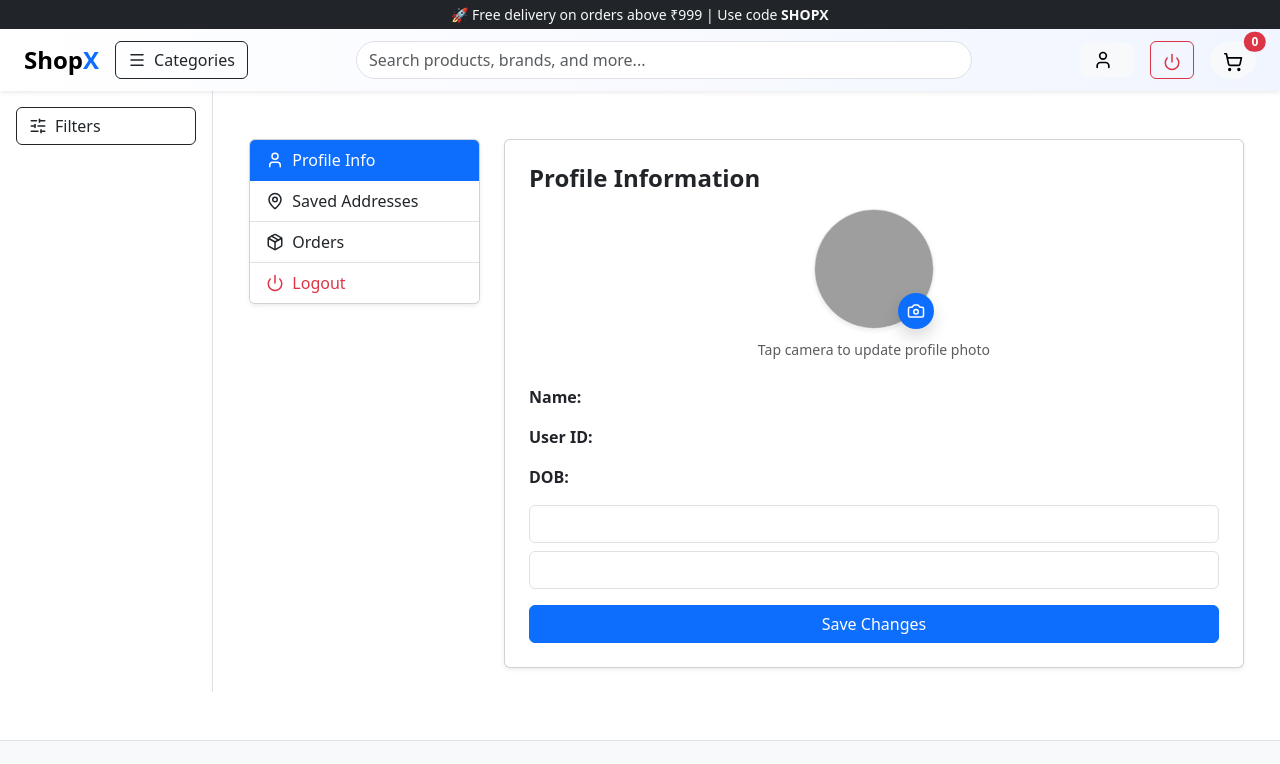
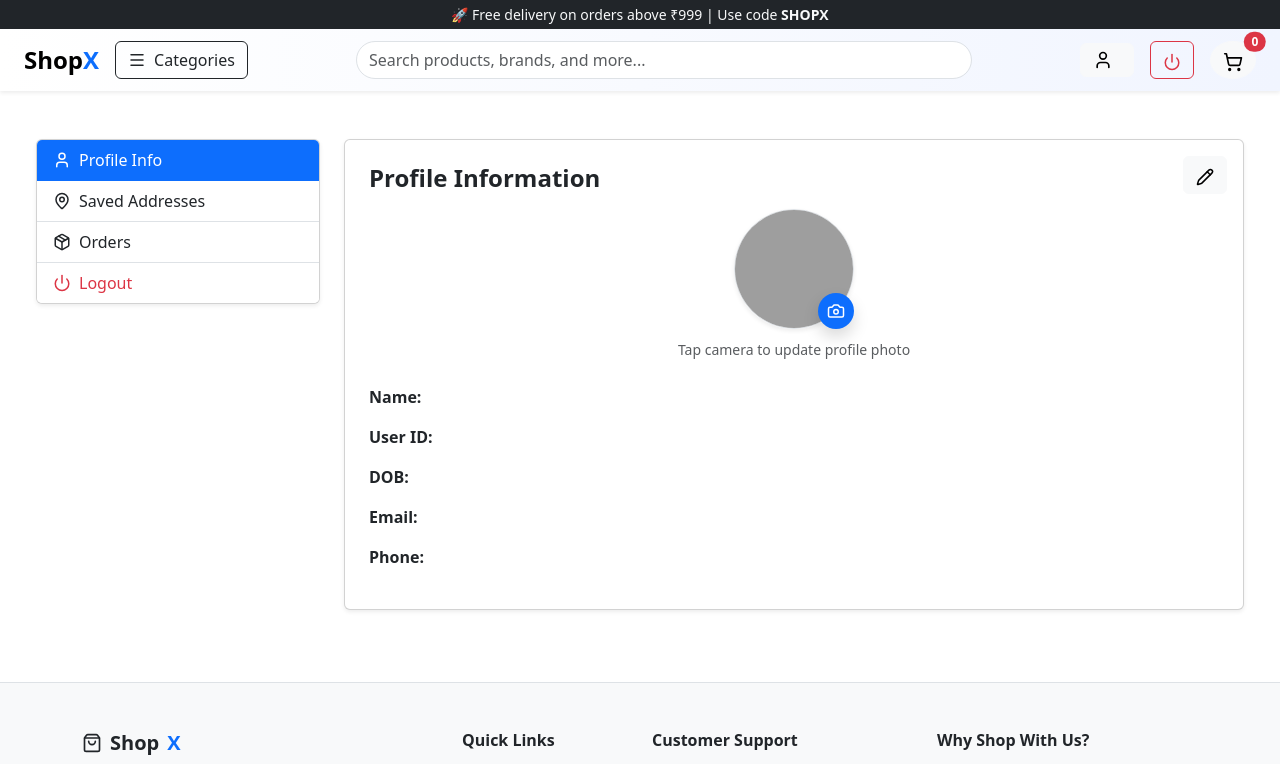
Before and after one commit to Alokesh07/E-COMMERCE-WEBAPP, a React (Create React App) app: page /profile in a window 1280 px wide. Shown: the top 764 px of the page. Built offline with nearby package versions, Linux system fonts and the light colour scheme; sample sign-in values are in the browser's storage; grey boxes are pictures that could not be loaded.

Commit message:
Hidden SideBar when Profile Info opens up

```diff
--- a/src/components/Layout/MainLayout.jsx
+++ b/src/components/Layout/MainLayout.jsx
@@ -1,4 +1,4 @@
-import { Outlet } from "react-router-dom";
+import { Outlet, useLocation } from "react-router-dom";
 import AnnouncementBar from "./AnnouncementBar";
 import Header from "./Header";
 import Sidebar from "./Sidebar";
@@ -6,6 +6,11 @@ import Footer from "./Footer";
 import MobileDock from "./MobileDock";
 
 export default function MainLayout() {
+  const location = useLocation();
+
+  // Hide sidebar on profile page
+  const hideSidebar = location.pathname.startsWith("/profile");
+
   return (
     <>
       <AnnouncementBar />
@@ -13,8 +18,9 @@ export default function MainLayout() {
 
       <div className="container-fluid">
         <div className="row">
-          <Sidebar />
-          <main className="col-md-10 p-4">
+          {!hideSidebar && <Sidebar />}
+
+          <main className={hideSidebar ? "col-12 p-4" : "col-md-10 p-4"}>
             <Outlet />
           </main>
         </div>
--- a/src/components/Profile/ProfileInfoPanel.jsx
+++ b/src/components/Profile/ProfileInfoPanel.jsx
@@ -1,19 +1,33 @@
 import { useState } from "react";
+import { Pencil } from "lucide-react";
 import { useAuth } from "../../context/AuthContext";
 import ProfileImageUploader from "./ProfileImageUploader";
 
 export default function ProfileInfoPanel() {
   const { user, updateUser } = useAuth();
+
+  const [showEdit, setShowEdit] = useState(false);
   const [email, setEmail] = useState(user.email);
   const [phone, setPhone] = useState(user.phone);
 
-  const save = () => {
+  const saveChanges = () => {
     updateUser({ email, phone });
+    setShowEdit(false);
   };
 
   return (
-    <div className="card p-4 shadow-sm">
+    <>
+      <div className="card p-4 shadow-sm position-relative">
         <h4 className="fw-bold mb-3">Profile Information</h4>
+
+        {/* EDIT ICON */}
+        <button
+          className="btn btn-light position-absolute top-0 end-0 m-3"
+          onClick={() => setShowEdit(true)}
+          title="Edit profile"
+        >
+          <Pencil size={18} />
+        </button>
 
         <ProfileImageUploader />
 
@@ -26,21 +40,53 @@ export default function ProfileInfoPanel() {
         <p>
           <strong>DOB:</strong> {user.dob}
         </p>
+        <p>
+          <strong>Email:</strong> {user.email}
+        </p>
+        <p>
+          <strong>Phone:</strong> {user.phone}
+        </p>
+      </div>
+
+      {/* EDIT MODAL */}
+      {showEdit && (
+        <div
+          className="modal fade show d-block"
+          style={{ background: "rgba(0,0,0,0.5)" }}
+        >
+          <div className="modal-dialog modal-dialog-centered">
+            <div className="modal-content p-4">
+              <h5 className="fw-bold mb-3">Edit Profile</h5>
 
               <input
                 className="form-control mb-2"
                 value={email}
                 onChange={(e) => setEmail(e.target.value)}
+                placeholder="Email"
               />
+
               <input
                 className="form-control mb-3"
                 value={phone}
                 onChange={(e) => setPhone(e.target.value)}
+                placeholder="Phone"
               />
 
-      <button className="btn btn-primary" onClick={save}>
+              <div className="d-flex gap-2">
+                <button
+                  className="btn btn-secondary w-50"
+                  onClick={() => setShowEdit(false)}
+                >
+                  Cancel
+                </button>
+                <button className="btn btn-primary w-50" onClick={saveChanges}>
                   Save Changes
                 </button>
               </div>
+            </div>
+          </div>
+        </div>
+      )}
+    </>
   );
 }
```
Lines whose indentation alone changed are shown as unchanged.
